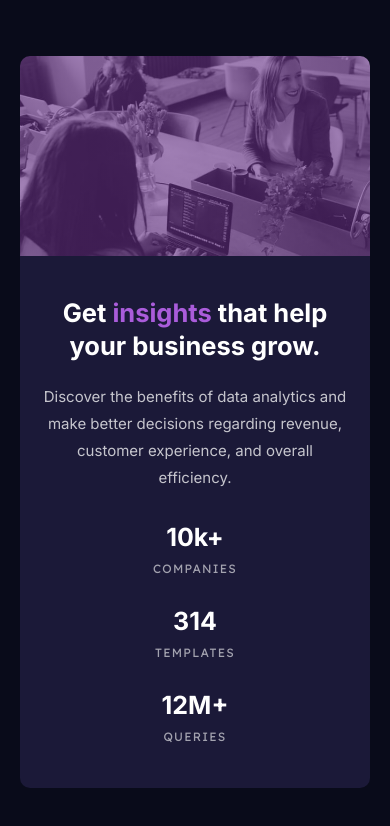
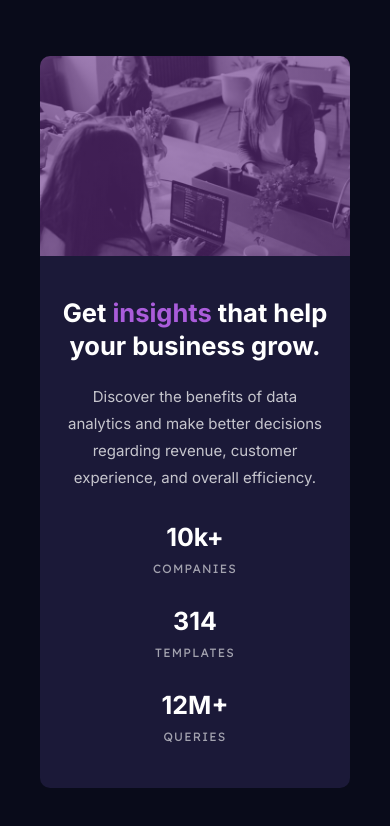
Before and after one commit to nicktesh/stats-preview-card, a plain HTML site: page index.html in a window 390 px wide. Drawn offline with nearby package versions, Linux system fonts and the light colour scheme; files that its build step writes are made by us from their sources.

Commit message:
Update styles.scss

```diff
--- a/css/styles.scss
+++ b/css/styles.scss
@@ -100,9 +100,11 @@ button {
       width: 100%;
       display: flex;
       align-items: center;
+      padding: 0 120px;
 
       @media screen and (max-width: 992px) {
         flex-direction: column-reverse;
+        padding: 0 20px;
       }
 
       .stats-content {
```
